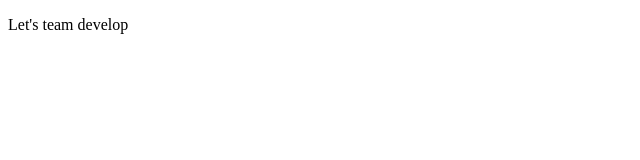
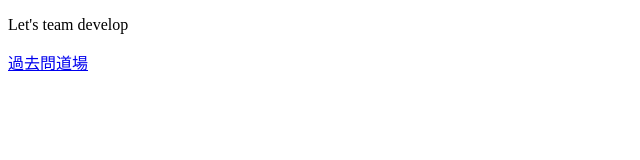
Before and after one commit to knagaki1225/git_task1024_1, a plain HTML site: page index.html in a window 1280 px wide. Shown: the whole page, without its empty margins (0-640 px from the left). Drawn offline with Linux system fonts and the light colour scheme.

Commit message:
URLの追加

```diff
--- a/index.html
+++ b/index.html
@@ -7,5 +7,7 @@
 </head>
 <body>
 	<p>Let's team develop</p>
+	<a href="https://www.fe-siken.com/fekakomon.php">過去問道場</a>
+
 </body>
 </html>
```
